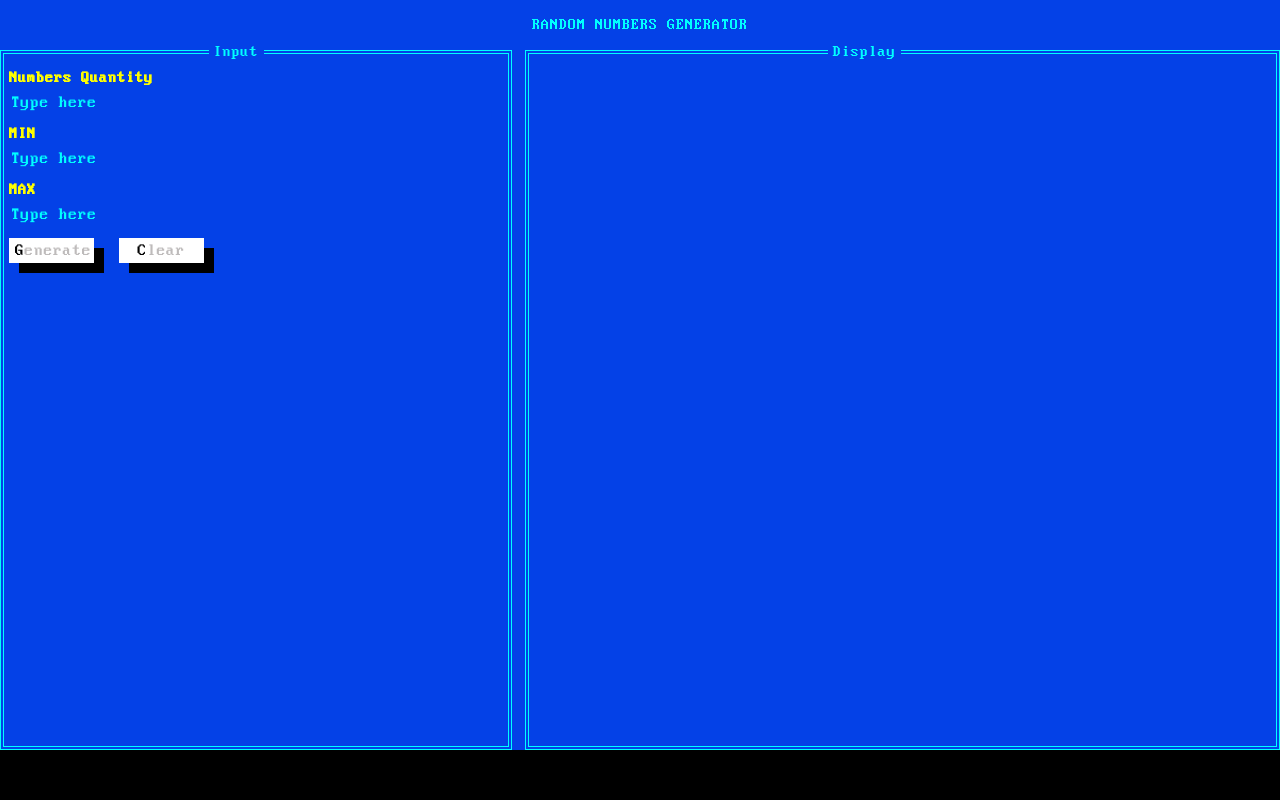
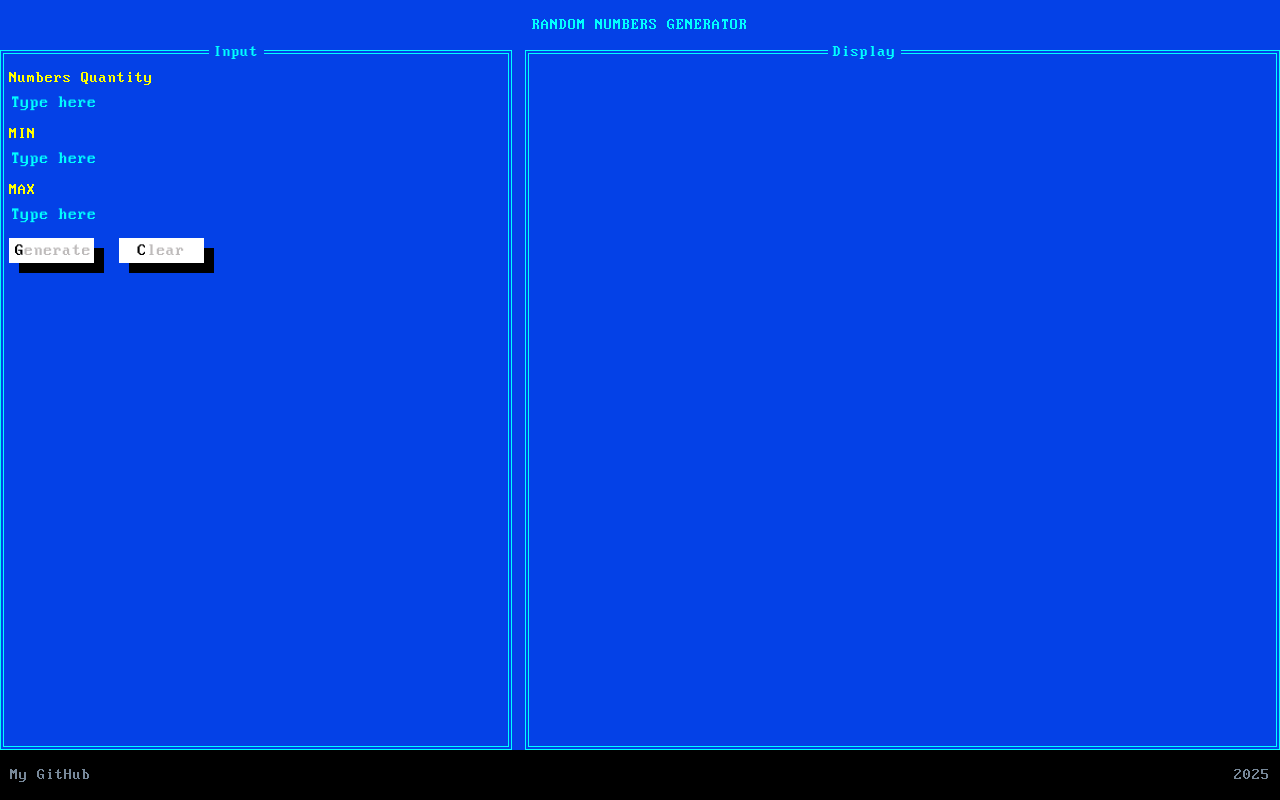
Before and after one commit to EvgeniyMorozov164/random-numbers-generator, a plain HTML site: page index.html in a window 1280 px wide. Drawn offline with Linux system fonts and the light colour scheme.

Commit message:
feat: fill footer with github link and current year date

```diff
--- a/index.html
+++ b/index.html
@@ -5,7 +5,7 @@
   <meta name="viewport" content="width=device-width, initial-scale=1.0">
   <link rel="stylesheet" href="reset.css">
   <link rel="stylesheet" href="style.css">
-  <title>Document</title>
+  <title>Random Number Generator</title>
 </head>
 <body>
   <script src="index.js"></script>
--- a/index.js
+++ b/index.js
@@ -111,6 +111,24 @@ const numList = getDOMElement("ul", "numUl");
 
 displayNumsDiv.append(displayH2, numList);
 
+
+// footer
+
+const gitLinkContainer = getDOMElement("div", "link-container");
+const gitLink = getDOMElement("a", "link");
+gitLink.href = "https://github.com/EvgeniyMorozov164";
+gitLink.textContent = "My GitHub";
+gitLink.target = "_blank";
+gitLink.title = '(")_(O_o)_(") Бу! Испугался?';
+gitLinkContainer.append(gitLink);
+
+const yearContainer = getDOMElement("div", "year-container");
+const year = getDOMElement("p", "year");
+year.textContent = new Date().getFullYear();
+year.title = "Current year. For Sure.";
+yearContainer.append(year);
+footer.append(gitLinkContainer, yearContainer);
+
 // generate numbers
 
 function getRandomIntNumber(quantity, min, max) {
--- a/style.css
+++ b/style.css
@@ -51,7 +51,6 @@ body {
 
 .label {
   color: yellow;
-  font-weight: bold;
 }
 
 .input {
@@ -129,7 +128,15 @@ body {
 .footer {
   width: 100%;
   height: 50px;
+  padding: 0 10px;
   display: flex;
+  justify-content: space-between;
+  align-items: center;
   background-color: black;
   color: lightslategray;
 }
+
+.link {
+  text-decoration: none;
+  color: inherit;
+}
```
